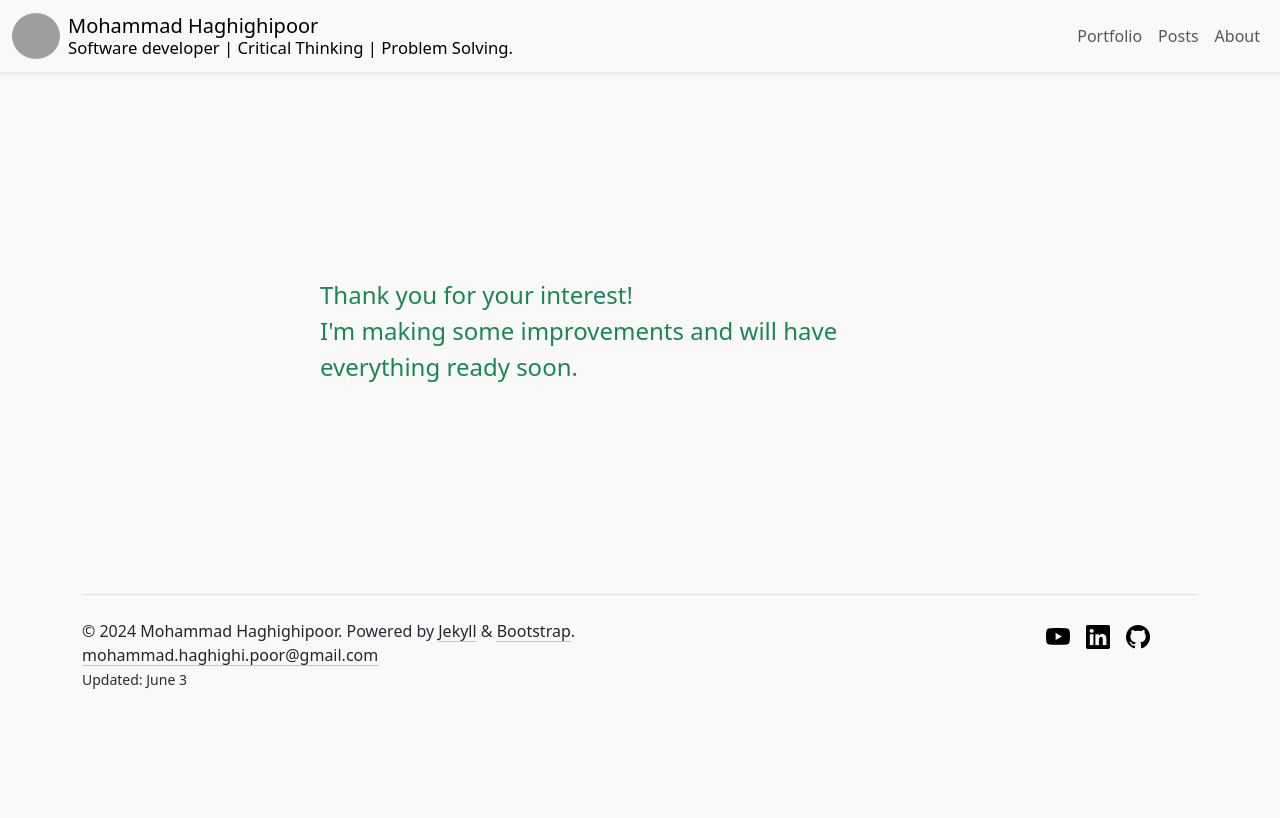
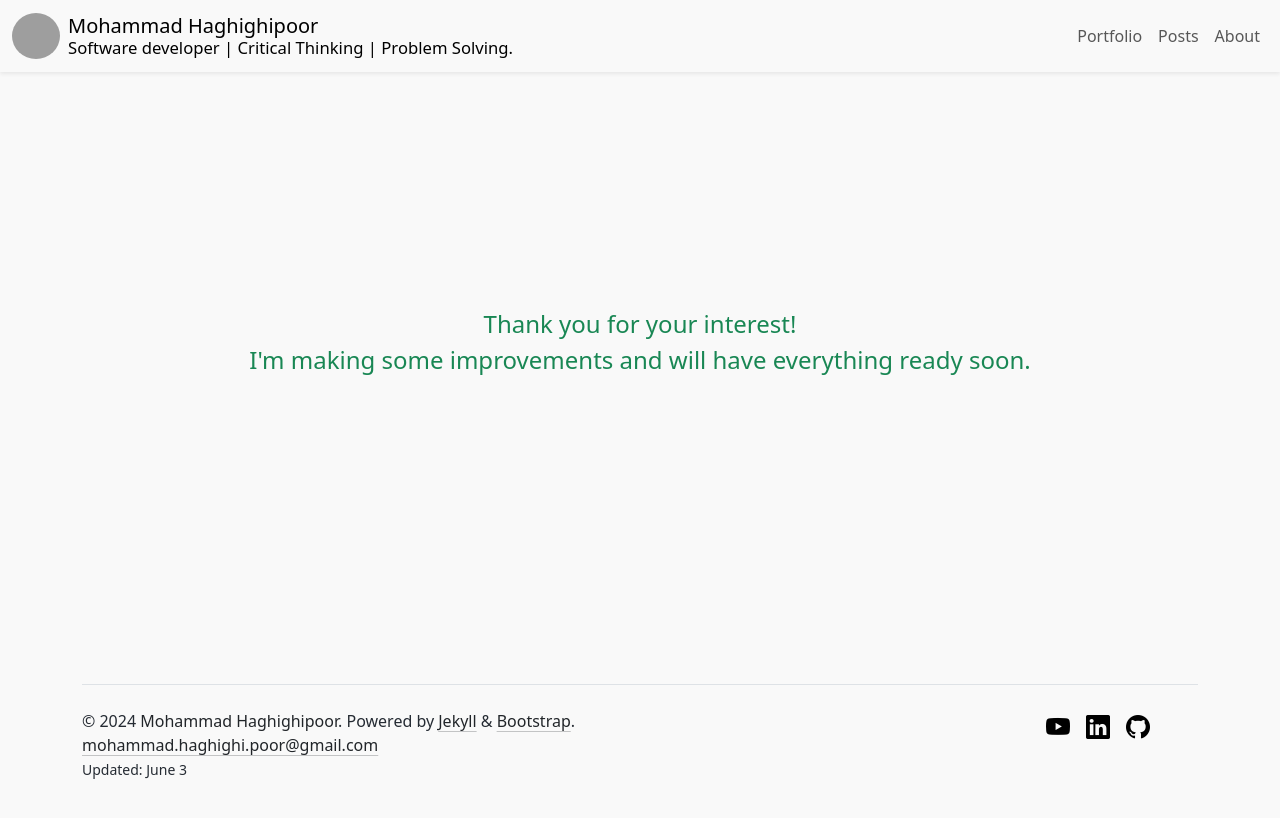
Before and after one commit to ohampro/ohampro.github.io, a Jekyll site: the page built from posts.html, in a window 1280 px wide. Shown: the top 818 px of the page. Built offline with Jekyll 4.4.1, drawn with Linux system fonts in a browser that asks for light colours; grey boxes are pictures that could not be loaded.

Commit message:
Add center parameter to under_construction

```diff
--- a/_includes/under_construction.html
+++ b/_includes/under_construction.html
@@ -1,3 +1,7 @@
-<div class="center-main fw-meduim fs-4 text-success under_construction_message">
-    {{ site.under_construction_message }}
+<div class="under_construction_message">
+    <div class="px-3 d-flex align-items-center" {% if include.center == false %}{% else %}style="min-height: 60vh;"{% endif %}>
+        <div class="fw-meduim fs-4 text-success text-center flex-fill">
+            {{ site.under_construction_message }}
+        </div>
+    </div>
 </div>
--- a/_sass/_ohamhpr.scss
+++ b/_sass/_ohamhpr.scss
@@ -23,15 +23,6 @@
 .min-vh-50{
     min-height: 50vh !important;
 }
-
-.center-main {
-    margin: 0;
-    position: absolute;
-    top: 35%;
-    left: 50%;
-    -ms-transform: translate(-50%, -35%);
-    transform: translate(-50%, -35%);
-  }
 
 //-------------------
 
```
